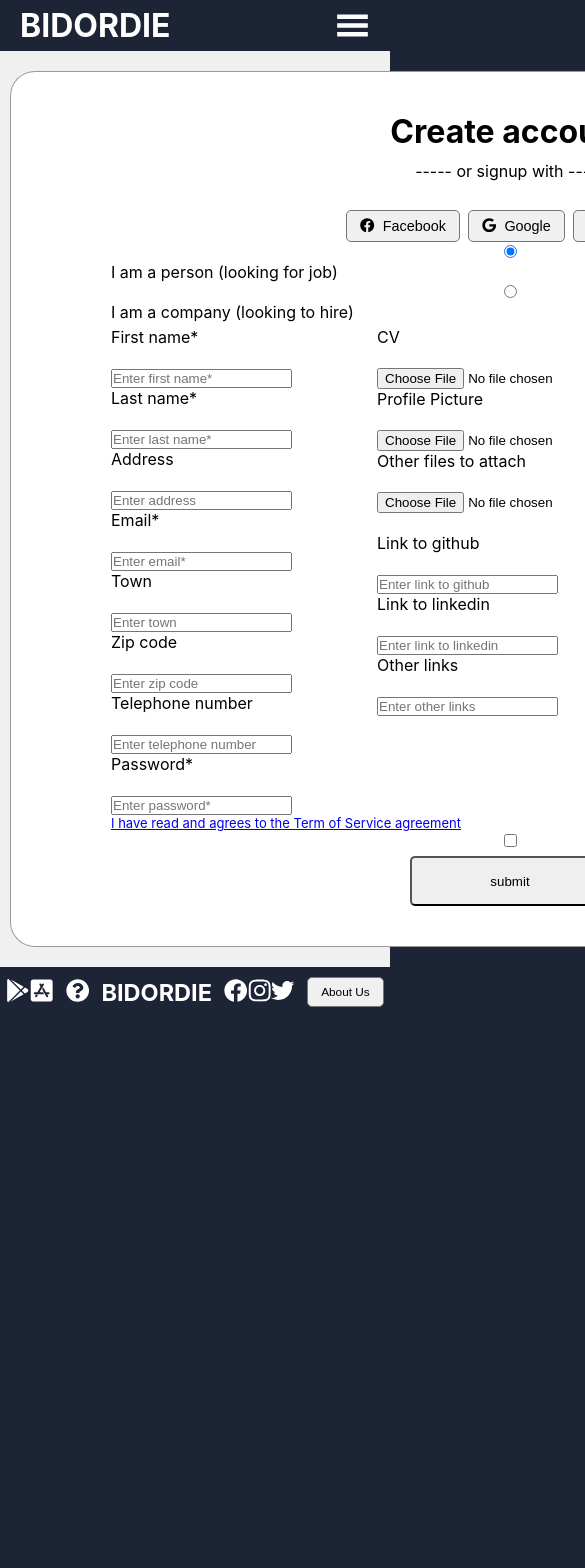
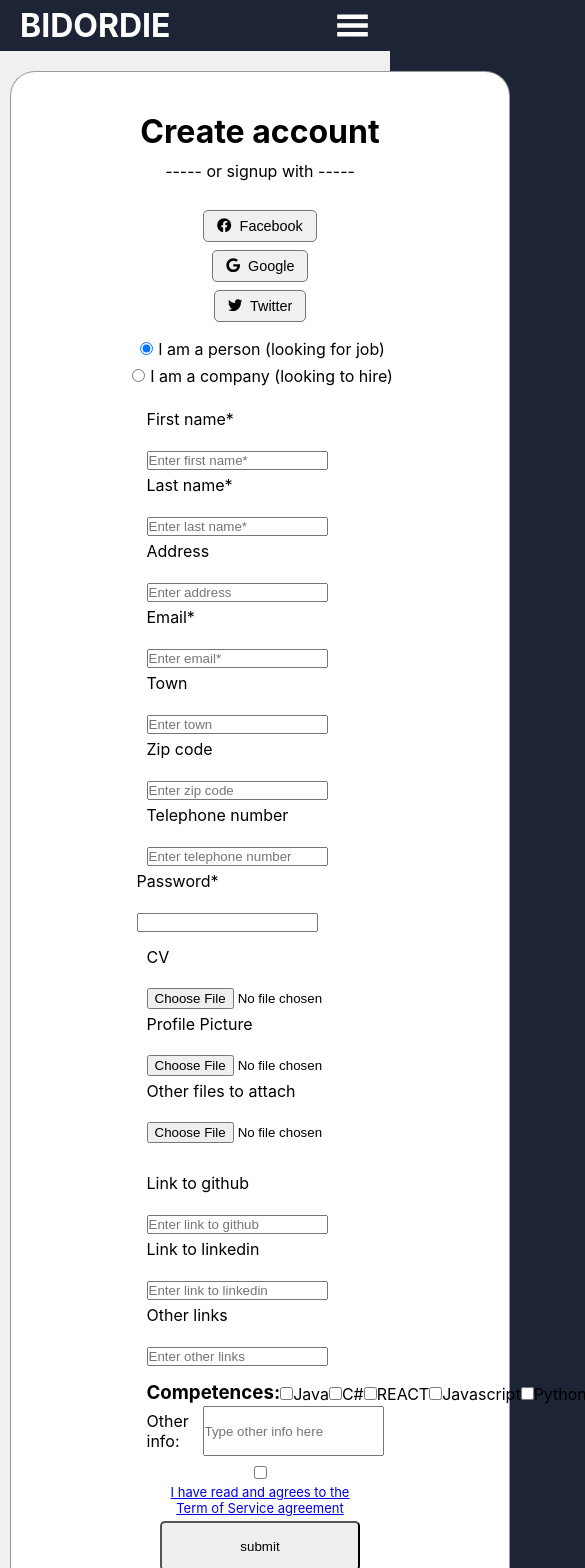
Before and after one commit to dreamc4t/bidordie, a React (Create React App) app: page /become-a-member in a window 390 px wide. Shown: the top 1568 px of the page, 585 px wide, since content can reach past the window. Before the commit the page ends 1017 px from the top, so only its background shows below. Built offline with nearby package versions, Linux system fonts and the light colour scheme.

Commit message:
Funktoinallitet på becomAnewMember

```diff
--- a/src/components/InputField.js
+++ b/src/components/InputField.js
@@ -2,23 +2,41 @@ const InputField = ({ inpt, type }) => {
   return (
     <div>
       {inpt.map((inpt) => (
-        <div key={inpt.key}>
-          <label
-          htmlFor={inpt.label.replace(/\s/g, "").toLocaleLowerCase()}
-
-          >
+        <>
+        {inpt.label.includes("*" ) ?
+         <div key={inpt.key}>
+         <label htmlFor={inpt.label.replace(/\s/g, "").toLocaleLowerCase()}>
+           {inpt.label}
+         </label>
+         <br></br>
+         <input
+           type={type}
+           required
+           name={inpt.label
+             .replace(/\s/g, "")
+             .toLocaleLowerCase()
+             .replace(/[^a-z0-9]/gi, "")}
+           placeholder={"Enter " + inpt.label.toLocaleLowerCase()}
+         ></input>
+       </div>
+          :
+          <div key={inpt.key}>
+          <label htmlFor={inpt.label.replace(/\s/g, "").toLocaleLowerCase()}>
             {inpt.label}
           </label>
           <br></br>
           <input
             type={type}
-            name={inpt.label.replace(/\s/g, "").toLocaleLowerCase().replace(/[^a-z0-9]/gi, '')}
-
+            name={inpt.label
+              .replace(/\s/g, "")
+              .toLocaleLowerCase()
+              .replace(/[^a-z0-9]/gi, "")}
             placeholder={"Enter " + inpt.label.toLocaleLowerCase()}
-
-
           ></input>
         </div>
+        }
+
+        </>
       ))}
     </div>
   );
--- a/src/pages/AuctionList.js
+++ b/src/pages/AuctionList.js
@@ -18,7 +18,6 @@ const AuctionList = () => {
           {auctions &&
             auctions.map((auction) => (
               <div key={auction.id}>
-                 asd
                  <Auction auction={auction}/>
 
                 </div>
--- a/src/pages/BecomeAMember.js
+++ b/src/pages/BecomeAMember.js
@@ -14,7 +14,7 @@ const BecomeAMember = () => {
     { key: 5, label: "Town" },
     { key: 6, label: "Zip code" },
     { key: 7, label: "Telephone number" },
-    { key: 8, label: "Password*" },
+    // { key: 8, label: "Password*" },
   ];
 
   const companyInputs = [
@@ -25,7 +25,7 @@ const BecomeAMember = () => {
     { key: 5, label: "Town" },
     { key: 6, label: "Zip code" },
     { key: 7, label: "Telephone number" },
-    { key: 8, label: "Password*" },
+    // { key: 8, label: "Password*" },
   ];
 
   const personLinks = [
@@ -88,6 +88,25 @@ const BecomeAMember = () => {
   };
 
   const createNewUser = (e) => {
+
+    let tempCompetence = []
+    if (e.target.javaComp.checked ===true ) {
+      tempCompetence.push('Java')
+    }
+    if (e.target.javascriptComp.checked ===true ) {
+      tempCompetence.push('Javascript')
+    }
+    if (e.target.cComp.checked ===true ) {
+      tempCompetence.push('C#')
+    }
+    if (e.target.reactComp.checked ===true ) {
+      tempCompetence.push('React')
+    }
+    if (e.target.pythonComp.checked ===true ) {
+      tempCompetence.push('Python')
+    }
+
+
     console.log("Creating new user..");
     console.log(e.target.profilepicture.value);
     const newUser = {
@@ -105,9 +124,10 @@ const BecomeAMember = () => {
       links: [
         { github: e.target.linktogithub.value },
         { linkedin: e.target.linktolinkedin.value },
-        { otherLinks: e.target.otherlinks.value }
+        { otherLinks: e.target.otherlinks.value },
       ],
       otherInfo: e.target.otherinfo.value,
+      competence: tempCompetence
     };
 
      addUser(newUser);
@@ -141,11 +161,12 @@ const BecomeAMember = () => {
 
   const handleSubmit = (e) => {
     e.preventDefault();
-    console.log(e.target.firstname.value);
     console.log("Submittt");
+
+
     view === "person-view" ? createNewUser(e) : createNewCompany(e);
     alert("New account created!");
-    window.location.replace("/my-page");
+    //window.location.replace("/my-page");
   };
 
   /* DATABAS EVENT/ADD/HANTERING SLUT */
@@ -162,6 +183,7 @@ const BecomeAMember = () => {
           </div>
 
           <div className="company-or-person-div">
+            <div>
               <input
                 type="radio"
                 id="radio1"
@@ -172,9 +194,11 @@ const BecomeAMember = () => {
                 style={{ cursor: "pointer" }}
               ></input>
               <label htmlFor="radio1" style={{ cursor: "pointer" }}>
-              I am a person (looking for job){" "}
+                I am a person (looking for job)
               </label>
+            </div>
 
+            <div>
               <input
                 type="radio"
                 id="radio2"
@@ -188,13 +212,27 @@ const BecomeAMember = () => {
                 I am a company (looking to hire)
               </label>
             </div>
+          </div>
 
           <div className="info-wrapper">
             <div className="basic-info-div column-div">
               {view === "person-view" ? (
+                <>
                                 <InputField inpt={personInputs} type="text" />
+                <label htmlFor="password">Password*</label>
+                <br></br>
+                <input type="password" required name="password" />
+                </>
+
+
               ) : (
+                <>
                 <InputField inpt={companyInputs} type="text" />
+                <label htmlFor="password">Password*</label>
+                <br></br>
+                <input type="password" required name="password" />
+                </>
+
               )}
             </div>
 
@@ -214,18 +252,37 @@ const BecomeAMember = () => {
 
             <div className="competences-div column-div">
               {view === "person-view" ? (
-                <>
+                <div>
                   <h3>Competences: </h3>
                   {personCompetences.map((inpt) => (
                     <div key={inpt.key}>
                       {" "}
+                      <input
+                        type="checkbox"
+                        id={inpt.key + "CompBox"}
+                        style={{ cursor: "pointer" }}
+                        name={inpt.label
+                          .replace(/\s/g, "")
+                          .toLocaleLowerCase()
+                          .replace(/[^a-z0-9]/gi, "") + "Comp"}
+                      ></input>
+                      <label
+                        htmlFor={inpt.key + "CompBox"}
+                        style={{ cursor: "pointer" }}
+                      >
+                        {" "}
+                        <span> {inpt.label}</span>
+                      </label>
+                      {/* om vi vill ha 5 sjärnigt rating system
                       <Rating size={18} /> <span> {inpt.label}</span>{" "}
+                      */}
                     </div>
                   ))}
-                </>
+                </div>
               ) : (
                 <></>
               )}
+              <div>
                 <label>Other info:</label>
                 <br></br>
                 <input
@@ -236,7 +293,14 @@ const BecomeAMember = () => {
                 ></input>
               </div>
             </div>
+          </div>
           <div className="submit-button-div">
+            <div>
+              <input
+                type="checkbox"
+                required
+                style={{ cursor: "pointer" }}
+              ></input>
               <label className="terms-label">
                 <a
                   href="https://www.youtube.com/watch?v=dQw4w9WgXcQ"
@@ -245,8 +309,8 @@ const BecomeAMember = () => {
                   I have read and agrees to the Term of Service agreement
                 </a>
               </label>
-            <input type="checkbox"></input>
-            <br></br>
+            </div>
+
             <button type="submit" className="submit-button">
               submit
             </button>
--- a/src/pages/CSS/becomeAMember.css
+++ b/src/pages/CSS/becomeAMember.css
@@ -26,6 +26,11 @@ display: flex;
     text-align: center;
 
 }
+
+.submit-button-div input {
+    margin: 5px;
+}
+
 .submit-button {
     height: 50px;
     border-radius: 5px;
@@ -58,6 +63,12 @@ display: flex;
     margin-bottom: 2px;
 
 }
+
+.competences-div div {
+    margin: 2px;
+
+}
+
 .create-acc-with-other .login-with-other {
     display: flex;
     flex-direction: row;
@@ -69,6 +80,87 @@ display: flex;
 }
 
 .company-or-person-div {
-    text-align: center;
+    display: flex;
     margin-bottom: 5px;
+    justify-content: center;
+    padding: 5px;
+
 }
+.company-or-person-div div {
+    margin-left:  5px;
+}
+
+@media (max-width:850px) {
+
+    .become-a-member-background {
+
+        max-width: 500px;
+        margin: 0px;
+        padding-left: 2px;
+        padding-right: 2px;
+
+    }
+
+    .info-wrapper {
+        display: flex;
+        flex-direction: column;
+        align-items: center;
+
+    }
+    .info-wrapper div {
+        margin: 5px;
+    }
+
+    .create-acc-with-other .login-with-other {
+        display: flex;
+        flex-direction: column;
+        justify-content: center;
+    }
+    .company-or-person-div  {
+        display: flex;
+        flex-direction: column;
+        align-items: center;
+
+    }
+
+    .submit-button-div {
+        display: flex;
+        flex-direction: column;
+        align-items: center;
+
+    }
+    .submit-button-div div {
+        width: 200px;
+        overflow: auto;
+    }
+
+    .competences-div {
+
+        padding-left: 10px;
+    }
+}
+
+@media (max-width:500px) {
+
+
+    .company-or-person-div div {
+        display: flex;
+        align-items: center;
+        margin: 2px;
+    }
+    .company-or-person-div div input {
+        margin: 5px;
+    }
+
+    .competences-div div {
+       display: flex;
+
+        margin: 0px;
+    }
+
+
+
+
+
+
+}
```
Also changed, not shown: data/auctions-db.json (+17 -4 lines). Lines whose indentation alone changed are shown as unchanged.
